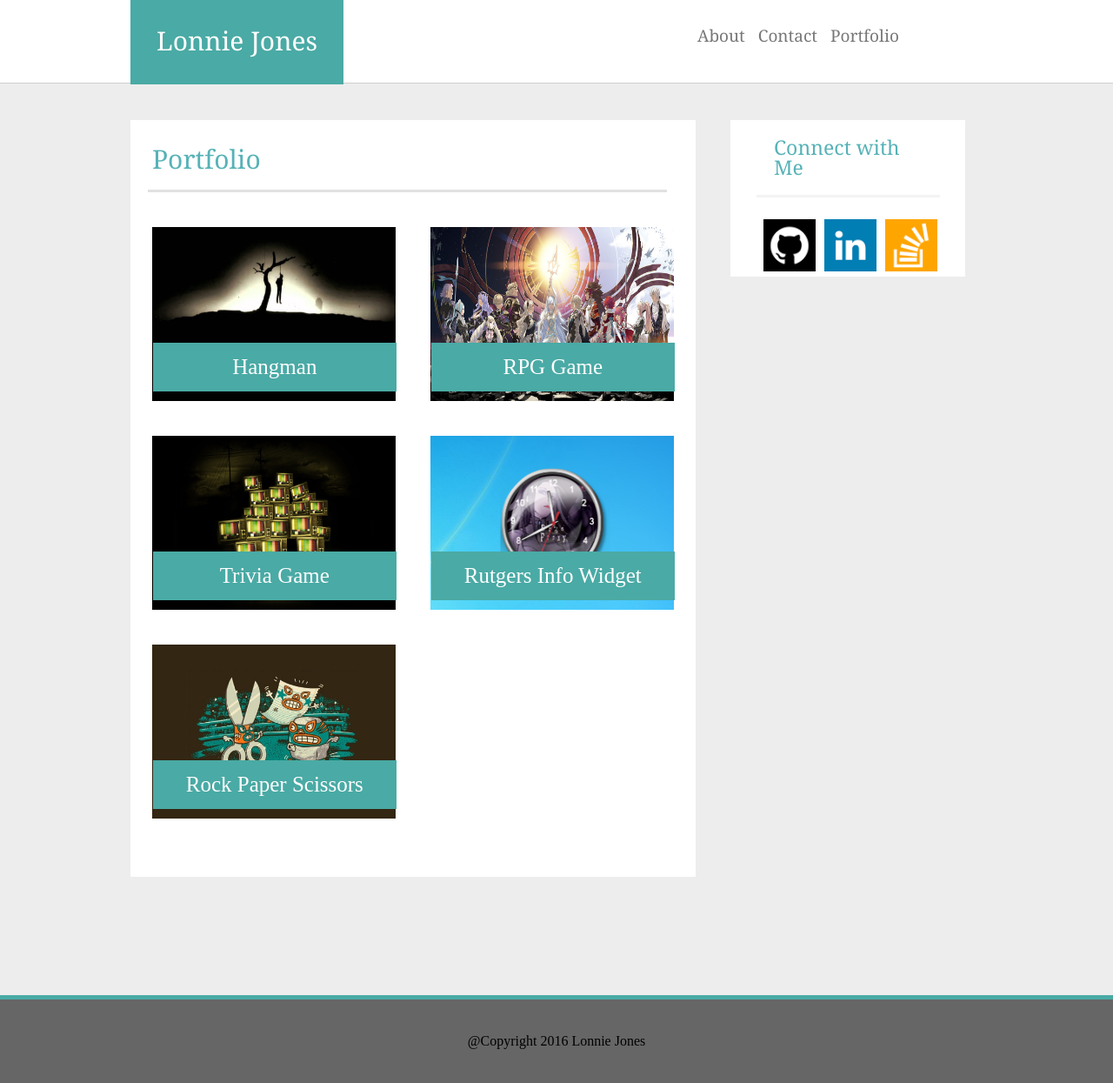
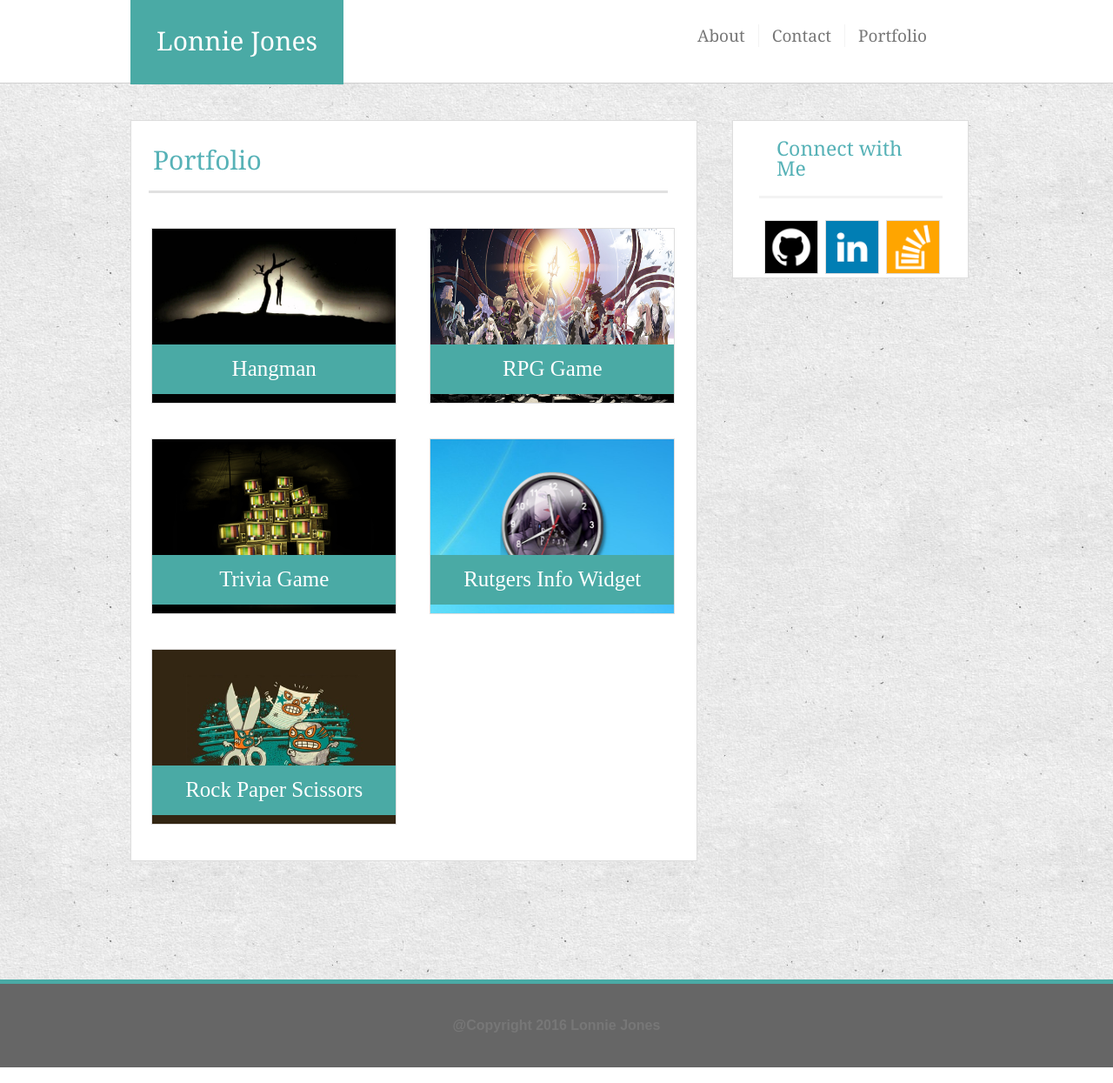
Before and after one commit to Lonnie34J/Basic-Portfolio, a PHP site: page /portfolio.html in a window 1280 px wide. Shown: the whole page at 87% size. Run offline with PHP 8.4, Linux system fonts and the light colour scheme.

Commit message:
initial save files

```diff
--- a/assets/css/style.css
+++ b/assets/css/style.css
@@ -1,9 +1,9 @@
 html, body{
 	background: #ededed;
-	/*background: radial-gradient(#efefef, #eeeeee, #f0f0f0, #eaeaea, #e9e9e9, #ededed, #ececec, #ebebeb, #f1f1f1, #e4e4e4)*/
 	height: 100%;
 	margin: 0px;
 	padding: 0px;
+	background-image: url("../images/natural_paper.png");
 }
 
 header{
@@ -15,6 +15,7 @@ header{
 	border-color: #cfcfcf;
 	border-width: thin;
 }
+
 
 h1{
 	font-family: Georgia;
@@ -43,6 +44,20 @@ nav ul li{
 nav ul li a{
 	color: #777777;
 	text-decoration: none;
+	border: solid;
+	border-color: #f3f3f3;
+	border-top: hidden; border-bottom: hidden; border-left: hidden;
+	border-width: thin;
+	padding-right: 15px;
+}
+
+.noborder{
+	border: hidden;
+}
+
+nav ul li a:hover{
+	color: black;
+	font-size: 22px;
 }
 
 article{
@@ -51,6 +66,7 @@ article{
 	float: left;
 	margin-left: 150px;
 	margin-top: 42px;
+	border: solid; border-color: #dddddd; border-width: thin;
 
 }
 
@@ -73,6 +89,7 @@ aside{
 	float: left;
 	margin-left: 40px;
 	margin-top: 42px;
+	border: solid; border-color: #dddddd; border-width: thin;
 }
 
 h3{
@@ -111,6 +128,8 @@ footer{
 	border: solid; border-bottom: hidden; border-right: hidden; border-left: hidden;
 	border-color: #4aaaa5;
 	border-width: thick;
+	color: #777777;
+	font-weight: bold; font-family: Arial;
 }
 
 .push{
@@ -128,9 +147,14 @@ ul li{
 	display: inline-block;
 }
 
+ul li:hover{
+	width: 80px; height: 80px;
+}
+
 .pics{
 	width: 60px; height: 60px;
-	margin: 0px; margin-top: 25px; margin-left: 22px;
+	margin: 0px; margin-top: 25px; margin-left: 20px;
+	border: solid; border-color: #dddddd; border-width: thin;
 }
 
 .sep-1{
@@ -211,15 +235,17 @@ form button{
 }
 
 .portfolioart{
-	height: 870px;
+	height: 850px;
 }
 
 .portfolioimg{
 	width: 280px;
-	margin-left: 25px;
+	margin-left: 23px;
 	margin-top: 40px;
+	border: solid; border-color: #dddddd; border-width: thin;
 
 }
+
 
 h4{
 	color: #ffffff;
@@ -233,16 +259,16 @@ h4{
 .fig1{
 	float: left;
 	position: relative;
+}
 
-}
 
 .hang{
 	background: #4aaaa5;
-	width: 84.5%; height: 11%;
+	width: 84%; height: 11%;
 	text-align: center;
-	padding: 15px 5px;
+	padding: 15px 5.5px;
 	position: absolute;
-	top: 72%; left: 8%;
+	top: 72%; left: 7.6%;
 
 }
 
@@ -252,11 +278,11 @@ h4{
 }
 
 .rpg{
-	width: 84.5%; height: 11%;
+	width: 84%; height: 11%;
 	text-align: center;
-	padding: 15px 5px;
+	padding: 15px 5.5px;
 	position: absolute;
-	top: 72%; left: 8%;
+	top: 72%; left: 7.6%;
 }
 
 .fig3{
@@ -265,11 +291,11 @@ h4{
 }
 
 .trivia{
-	width: 84.5%; height: 11%;
+	width: 84%; height: 11%;
 	text-align: center;
-	padding: 15px 5px;
+	padding: 15px 5.5px;
 	position: absolute;
-	top: 72%; left: 8%;
+	top: 72%; left: 7.6%;
 }
 
 .fig4{
@@ -278,11 +304,11 @@ h4{
 }
 
 .info{
-	width: 84.5%; height: 11%;
+	width: 84%; height: 11%;
 	text-align: center;
-	padding: 15px 5px;
+	padding: 15px 5.5px;
 	position: absolute;
-	top: 72%; left: 8%;
+	top: 72%; left: 7.6%;
 }
 
 .fig5{
@@ -291,9 +317,9 @@ h4{
 }
 
 .rock{
-	width: 84.5%; height: 11%;
+	width: 84%; height: 11%;
 	text-align: center;
-	padding: 15px 5px;
+	padding: 15px 5.5px;
 	position: absolute;
-	top: 72%; left: 8%;
+	top: 72%; left: 7.6%;
 }
--- a/portfolio.html
+++ b/portfolio.html
@@ -15,11 +15,10 @@
 				<ul>
 					<li><a href="index.html">About</a></li>
 					<li><a href="contact.html">Contact</a></li>
-					<li><a href="portfolio.html">Portfolio</a></li>
+					<li><a href="portfolio.html" class="noborder">Portfolio</a></li>
 				</ul>
 			</nav>
 		</header>
-
 
 		<article class="portfolioart">
 
@@ -27,31 +26,36 @@
 
 
 		<figure class= "fig1">
+			<a href="#">
 			<h4 class="hang">Hangman</h4>
-			<img src="assets/images/hangman pl.jpg" class="portfolioimg">
+			<img src="assets/images/hangman pl.jpg" class="portfolioimg"></a>
 		</figure>
 
 
 		<figure class= "fig2">
+		<a href="#">
 		<h4 class="rpg">RPG Game</h4>
-			<img src="assets/images/rpg ph.jpg" class="portfolioimg">
+			<img src="assets/images/rpg ph.jpg" class="portfolioimg"></a>
 		</figure>
 
 
 		<figure class="fig3">
+		<a href="#">
 		<h4 class="trivia">Trivia Game</h4>
-			<img src="assets/images/34498_persona_4.jpg" class="portfolioimg">
+			<img src="assets/images/34498_persona_4.jpg" class="portfolioimg"></a>
 		</figure>
 
 		<figure class="fig4">
+		<a href="#">
 		<h4 class="info">Rutgers Info Widget</h4>
 			<img src="assets/images/tb-ergo-proxy-clock.png" class="portfolioimg">
-		</figure>
+		</figure></a>
 
 
 		<figure class="fig5">
+		<a href="#">
 		<h4 class="rock">Rock Paper Scissors</h4>
-			<img src="assets/images/rps pl.jpg" class="portfolioimg">
+			<img src="assets/images/rps pl.jpg" class="portfolioimg"></a>
 		</figure>
 
 
```
Also changed, not shown: assets/images/natural_paper.png (added).
